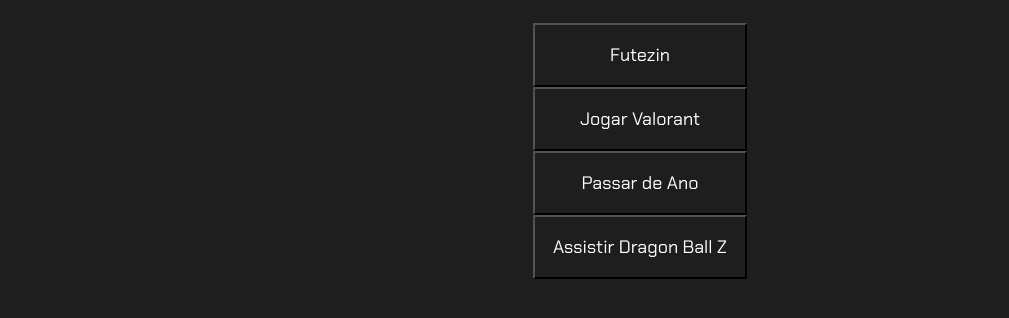
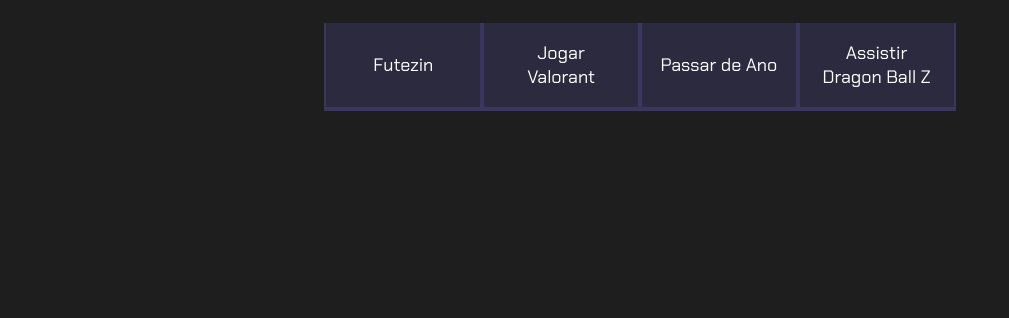
Before and after one commit to MatheusNuneszx/vccode3e, a plain HTML site: page index.html in a window 1280 px wide. Shown: the part 80-398 px from the top of the page, without its empty margins (0-1009 px from the left). Drawn offline with Linux system fonts and the light colour scheme.

Commit message:
Add files via upload

```diff
--- a/style.css
+++ b/style.css
@@ -19,16 +19,16 @@
     align-items: center;
     max-width: 100%;
     margin: 0 auto;
+}
+.titulo-principal{
+    text-align: left;
+    width: 100%;
+    font-size: 32px;
 
-    .titulo-principal{
-        text-align: left;
-        width: 100%;
-        font-size: 32px;
-    }
 }
 .botao{
     font-family: "Chakra Petch",sans-serif;
-    background-color: var(--botao-inativo);
+    background-color: var(--botão-inativo);
     color: var(--branco);
     display: flex;
     justify-content: center;
@@ -36,4 +36,16 @@
     font-size: 18px;
     align-items: center;
     width: 100%;
+    border-bottom: 4px solid var(--botão-ativo);
+    border-left: 2px solid var(--botão-ativo);
+    border-right: 2px solid var(--botão-ativo);
+    border-top: none;
 }
+.botoes{
+    display: block;
+}
+@media screen and (min-width: 768px){
+    .botoes{
+        display:flex;
+    }
+}
```
